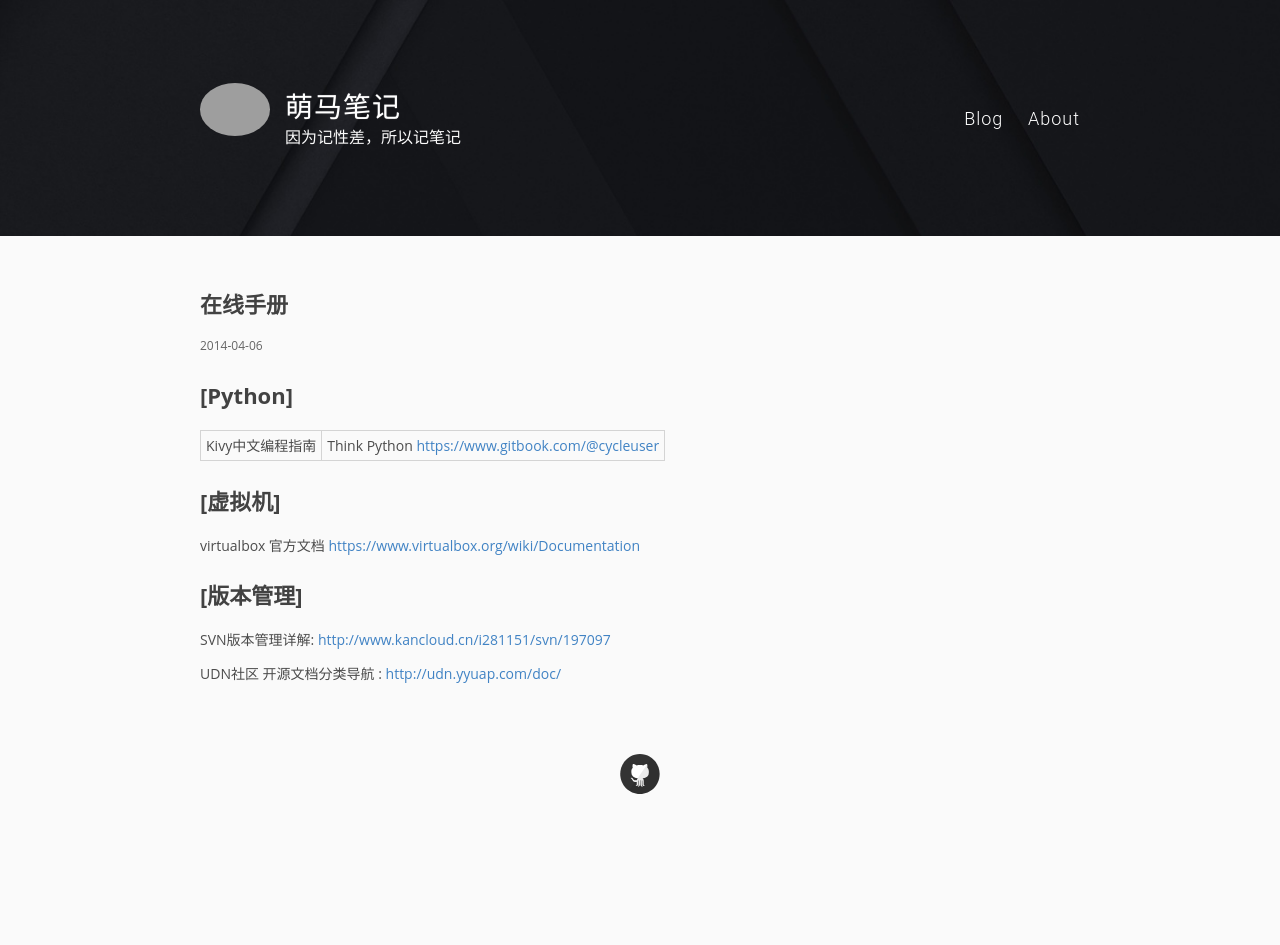
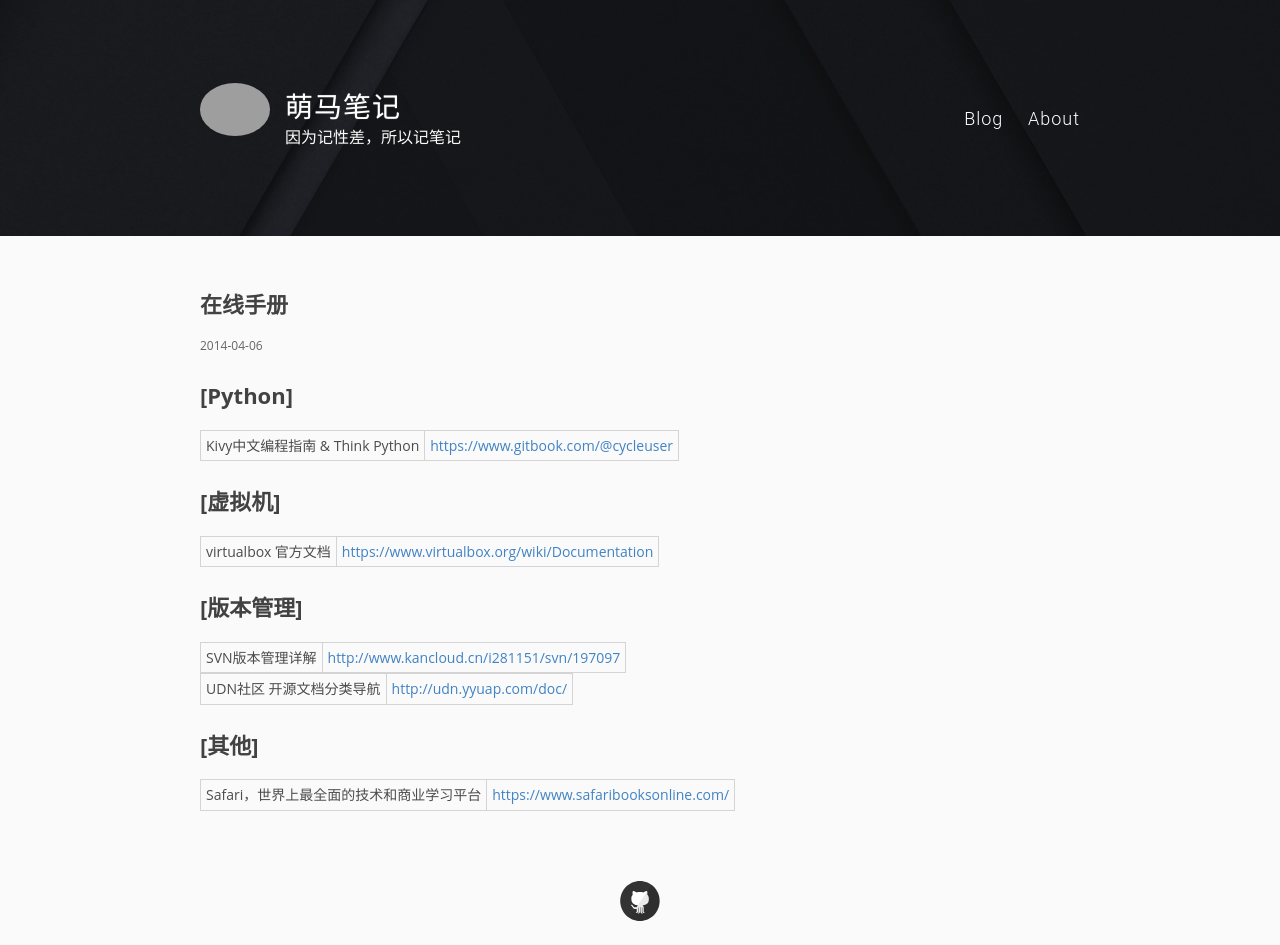
Before and after one commit to pingmalu/pingmalu.github.io, a Jekyll site: the page built from _posts/2014-04-06-welcome-to-jekyll.md, in a window 1280 px wide. Built offline with Jekyll 4.4.1, drawn with Linux system fonts in a browser that asks for light colours; nearby versions of some CDN libraries; before the commit the page ends 900 px from its top, so only the background shows below that; grey boxes are pictures that could not be loaded.

Commit message:
'update'

```diff
--- a/_posts/2014-04-06-welcome-to-jekyll.md
+++ b/_posts/2014-04-06-welcome-to-jekyll.md
@@ -5,16 +5,21 @@ title:  "在线手册"
 
 # [Python]
 
-Kivy中文编程指南 | Think Python [https://www.gitbook.com/@cycleuser](https://www.gitbook.com/@cycleuser)
+Kivy中文编程指南 & Think Python | [https://www.gitbook.com/@cycleuser](https://www.gitbook.com/@cycleuser)
 
 # [虚拟机]
 
-virtualbox 官方文档 [https://www.virtualbox.org/wiki/Documentation](https://www.virtualbox.org/wiki/Documentation)
+virtualbox 官方文档 | [https://www.virtualbox.org/wiki/Documentation](https://www.virtualbox.org/wiki/Documentation)
 
 # [版本管理]
 
-SVN版本管理详解: [http://www.kancloud.cn/i281151/svn/197097](http://www.kancloud.cn/i281151/svn/197097)
+SVN版本管理详解 | [http://www.kancloud.cn/i281151/svn/197097](http://www.kancloud.cn/i281151/svn/197097)
 
 
 
-UDN社区 开源文档分类导航 : [http://udn.yyuap.com/doc/](http://udn.yyuap.com/doc/)
+UDN社区 开源文档分类导航 | [http://udn.yyuap.com/doc/](http://udn.yyuap.com/doc/)
+
+# [其他]
+
+
+Safari，世界上最全面的技术和商业学习平台 | [https://www.safaribooksonline.com/](https://www.safaribooksonline.com/)
```
